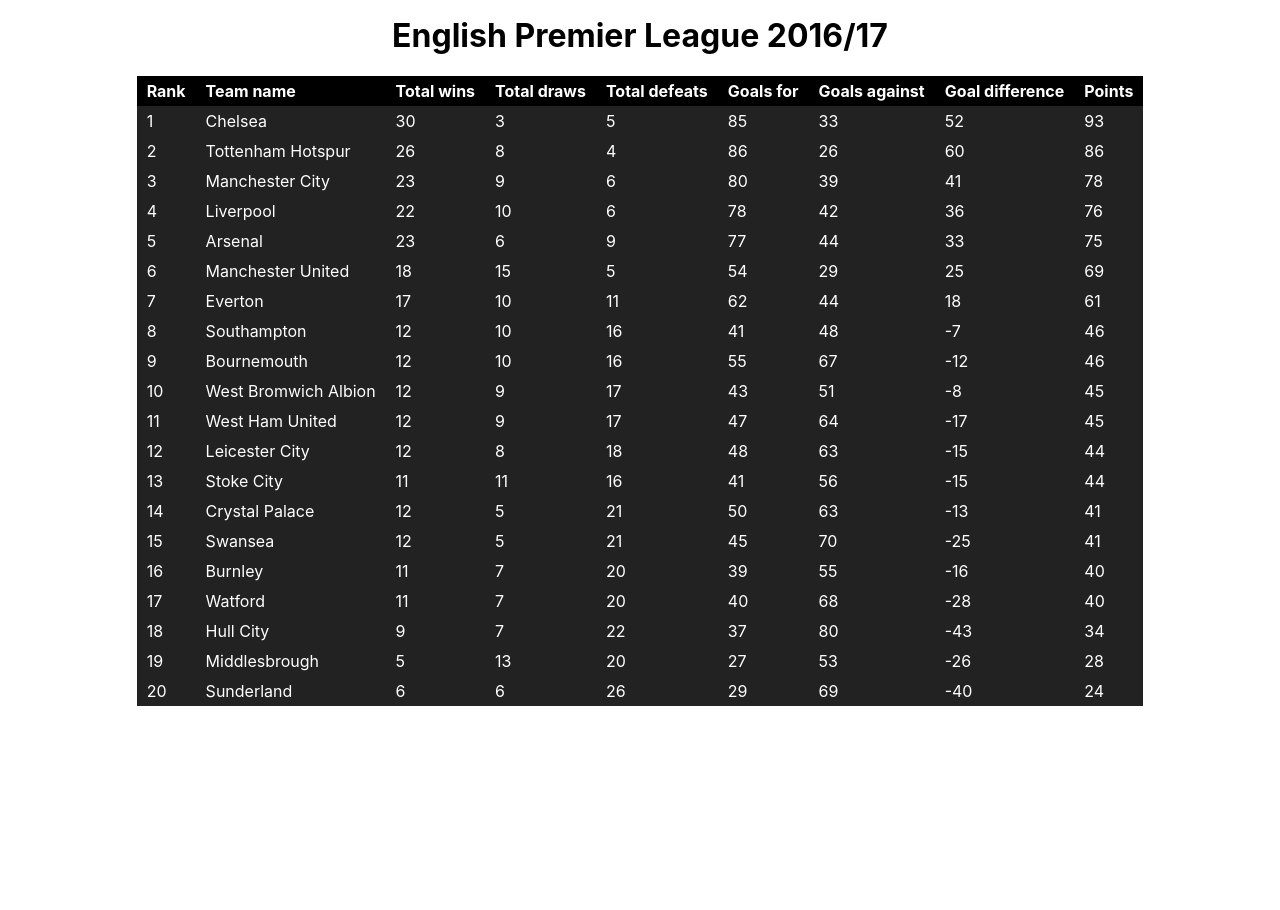
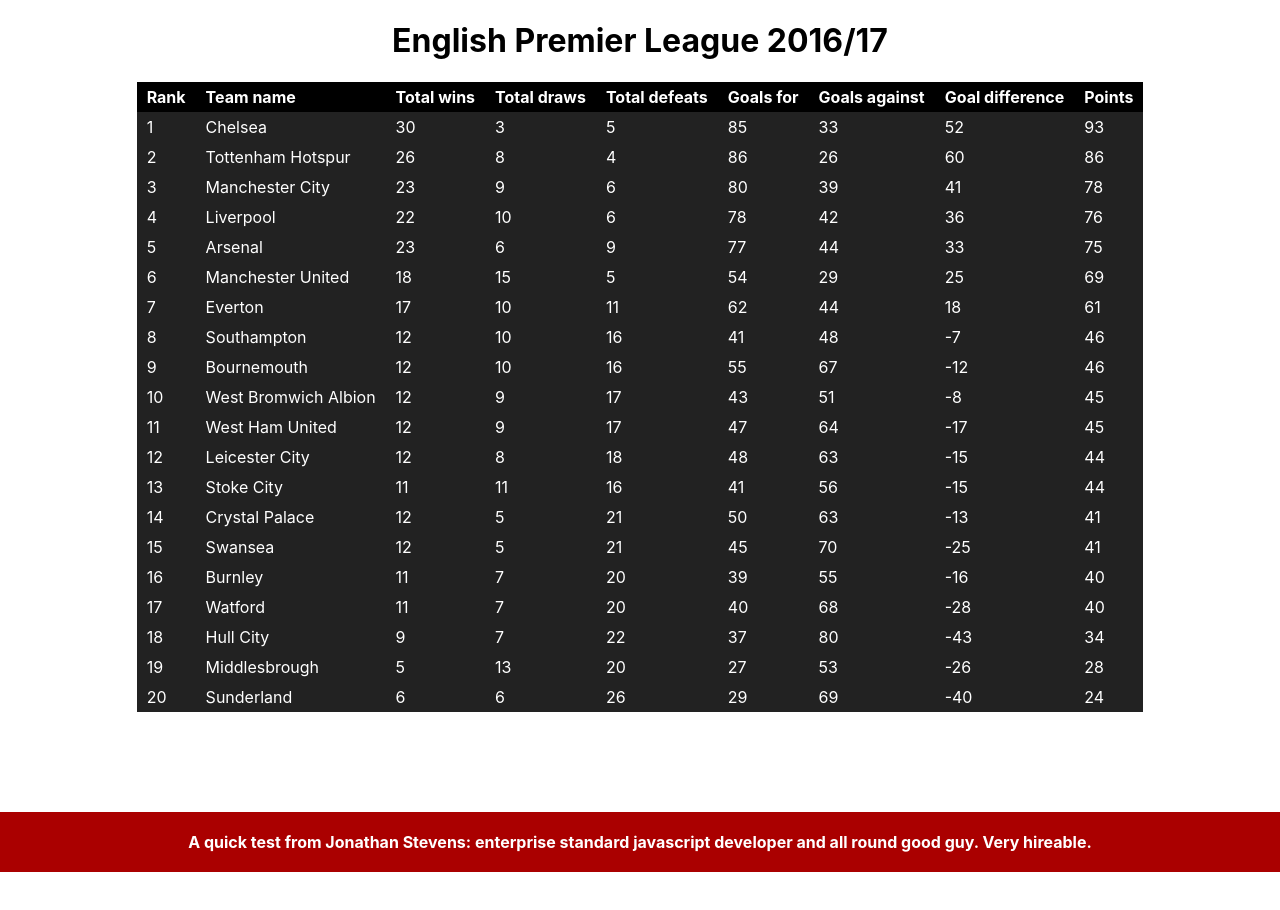
Before and after one commit to Antimatter9000/football, a React (Create React App) app: page / in a window 1280 px wide. Shown: the top 910 px of the page. Built offline with nearby package versions, Linux system fonts and the light colour scheme.

Commit message:
add footer

```diff
--- a/src/App.js
+++ b/src/App.js
@@ -11,13 +11,22 @@ class App extends Component {
     }
 
     render() {
+        return (
+            <div className="rankings-app">
+                <main className="rankings-content">
+                    {this.getContent()}
+                </main>
+                <footer>A quick test from Jonathan Stevens: enterprise standard javascript developer and all round good guy. Very hireable.</footer>
+            </div>
+        )
+    }
+
+    getContent() {
         if (this.state.league && this.state.league.rounds) {
             return (
-                <div className="rankings-app">
-                    <div className="rankings-content">
-                        <Title>{this.state.league.name}</Title>
-                        <LeagueTable rankings={this.getRankings(this.state.league.rounds)} />
-                    </div>
+                <div>
+                    <Title>{this.state.league.name}</Title>
+                    <LeagueTable rankings={this.getRankings(this.state.league.rounds)} />
                 </div>
             )
         }
--- a/src/App.scss
+++ b/src/App.scss
@@ -13,12 +13,24 @@ body {
 .rankings-app {
     display: flex;
     flex-direction: column;
-    justify-content: center;
     padding-bottom: 30%;
 }
 
 .rankings-content {
+    display: flex;
+    flex-direction: column;
     padding-bottom: 100px;
+    flex: 1;
+    justify-content: center;
+}
+
+footer {
+    flex-basis: 30px;
+    text-align: center;
+    background-color: #a00;
+    color: white;
+    padding: 20px;
+    font-weight: bold;
 }
 
 h1 {
```
